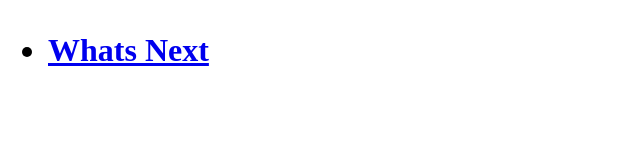
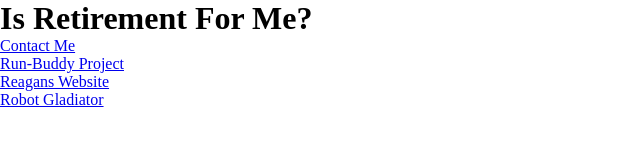
Before and after one commit to Topher0785/retirement-ready, a plain HTML site: page index.html in a window 1280 px wide. Shown: the whole page, without its empty margins (0-640 px from the left). Drawn offline with Linux system fonts and the light colour scheme.

Commit message:
updated topics and started adding css

```diff
--- a/assets/style.css
+++ b/assets/style.css
@@ -0,0 +1,5 @@
+*{
+    box-sizing: border-box;
+    padding: 0;
+    margin: 0;
+}
--- a/index.html
+++ b/index.html
@@ -10,16 +10,23 @@
 
 <body>
     <header class="header">
-        <h1>
+        <h1> Is<span class="seo"> Retirement </span>For Me?</h1>
         <nav>
             <ul>
                 <li>
-                        <a href="#Whats-Next"> Whats Next</a>
+                    <a href="#Qustion-1-concern">Contact Me</a>
                 </li>
-
+                <li>
+                    <a href="#Qustion-2-concern"> Run-Buddy Project</a>
+                </li>
+                <li>
+                    <a href="#Question-3-Concern"> Reagans Website</a>
+                </li>
+                <li>
+                    <a href="#Qustion-4-concern"> Robot Gladiator</a>
+                </li>
             </ul>
         </nav>
-        </h1>
     </header>
 
 </body>
```
Lines whose indentation alone changed are shown as unchanged.
